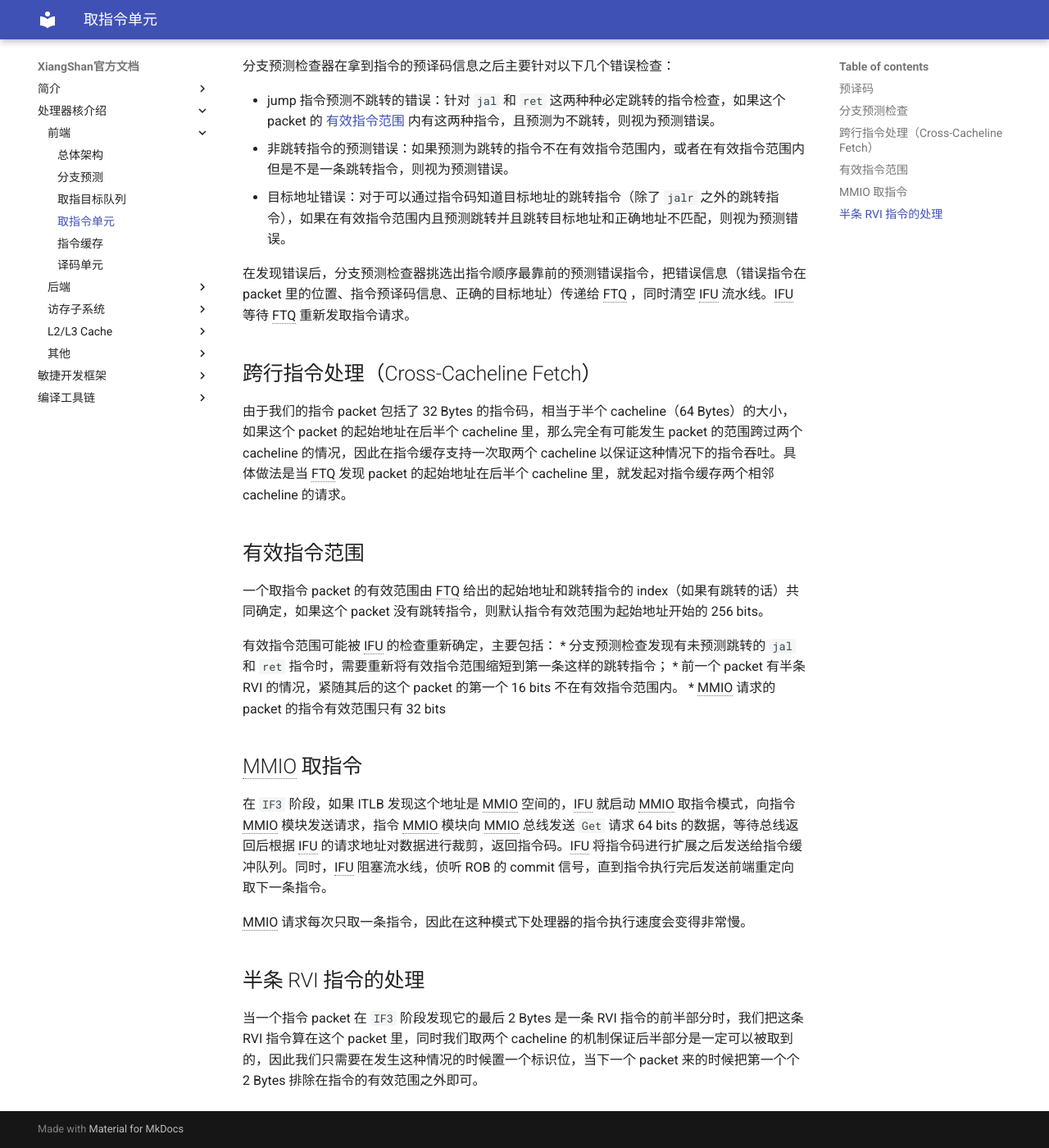
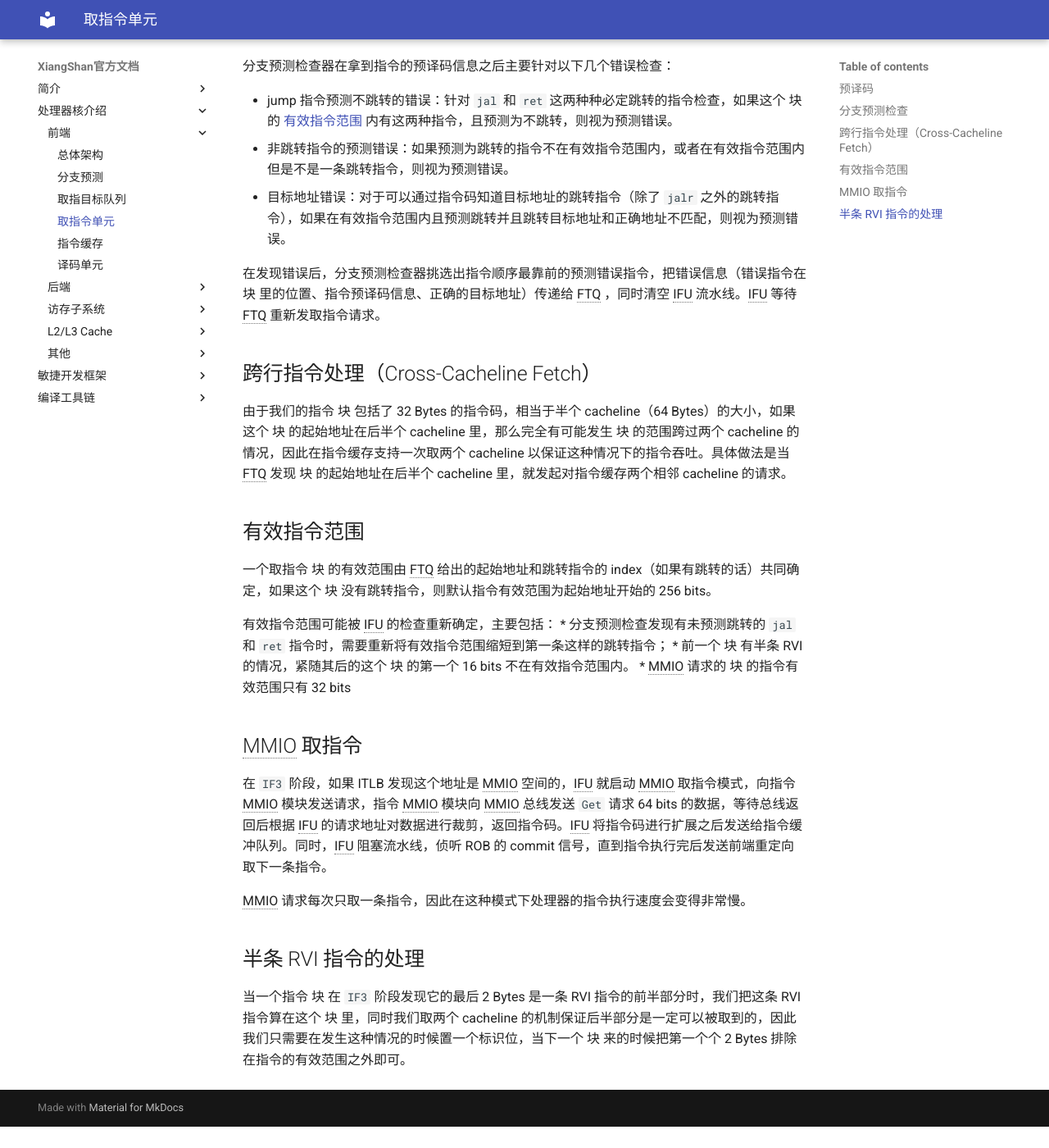
Before and after one commit to OpenXiangShan/XiangShan-doc, an MkDocs documentation site: the page built from docs/frontend/ifu.md, in a window 1280 px wide and 1400 px high, scrolled down 1414 px. Shown: the whole window at 82% size. Built offline with MkDocs 1.6.1 and Material for MkDocs 9.7.7, drawn with Linux system fonts in a browser that asks for light colours; after the commit the page ends 2788 px from its top, so only the background shows below that; some of the changed text lies outside the part shown.

Commit message:
frontend/ifu: fix typo and wrong information

```diff
--- a/docs/frontend/ifu.md
+++ b/docs/frontend/ifu.md
@@ -7,10 +7,10 @@
 
 一个取指令请求从 FTQ 发出之后在 IFU 中经历了下面几个阶段：
 
-- 从 FTQ 发送过来的取指令请求包含了一个 32Bytes 指令码 （称为一个指令 packet ） 的起始地址和下一个跳转目标的地址，
+- 从 FTQ 发送过来的取指令请求包含了一个 32Bytes 指令码 （称为一个指令块 ） 的起始地址和下一个跳转目标的地址，
 - 在 `IFU0` 阶段同时发送请求给 IFU 流水线和 ICache 模块。
-- `IF1` 阶段会做一些简单计算（例如这个指令 packet 里每个 2 Bytes， 即每一条可能的指令的 PC ）。
-- `IF2` 阶段等到指令缓存返回最多两个 Cacheline 的数据（因为可能存在这个 [指令 packet 跨行](#crossfetch) 的情况）之后，第一步先做指令切分，将在取指令地址之外的指令码抛弃得到有效范围的指令码。送入预译码器进行[预译码](#predecode)，同时将 16 bits 的压缩指令扩展为 32 bits 的指令。
+- `IF1` 阶段会做一些简单计算（例如这个指令块里每个 2 Bytes， 即每一条可能的指令的 PC ）。
+- `IF2` 阶段等到指令缓存返回最多两个 Cacheline 的数据（因为可能存在这个 [指令块 跨行](#crossfetch) 的情况）之后，第一步先做指令切分，将在取指令地址之外的指令码抛弃得到有效范围的指令码。送入预译码器进行[预译码](#predecode)，同时将 16 bits 的压缩指令扩展为 32 bits 的指令。
 - `IF3` 阶段首先会将预译码结果送到 [分支预测检查器](#predchecker) 里，发现错误就会在下一拍刷新 IFU 流水线并把信息发送给 FTQ 刷新预测器并重新取指令。未发现错误的缓存在指令缓冲队列（IBuffer）里等待译码。
 - `IF3` 阶段还会根据地址翻译的结果向指令 MMIO 模块发起取指令请求，同时转变为 [MMIO 取指令模式](#mmiofetch)，指令一条一条顺序执行。
 - IFU 控制逻辑还需要 [处理半条 RVI 指令](#half) 的情况。
@@ -20,33 +20,33 @@
 
 预译码器将经过切分的 16 个 16 bits 指令码进行译码，得到部分指令信息（是否是跳转指令、跳转指令类型以及是否是压缩指令等），对于跳转指令还会计算它的目标地址。主要是为了给 [分支预测检查器](#predchecker) 提供指令信息和正确的目标地址以及及时更新预测器中的指令信息。
 
-另一方面，预译码器也会将压缩指令（如果这个 packet 里有的话）扩展为 32 bits 的长指令以便于后续简化译码逻辑。
+另一方面，预译码器也会将压缩指令（如果这个指令块里有的话）扩展为 32 bits 的长指令以便于后续简化译码逻辑。
 
 <h2 id=predchecker></h2>
 ##  分支预测检查
 
 分支预测检查器在拿到指令的预译码信息之后主要针对以下几个错误检查：
 
-- jump 指令预测不跳转的错误：针对 `jal` 和 `ret` 这两种种必定跳转的指令检查，如果这个 packet 的 [有效指令范围](#validinstr) 内有这两种指令，且预测为不跳转，则视为预测错误。
+- jump 指令预测不跳转的错误：针对 `jal` 和 `ret` 这两种种必定跳转的指令检查，如果这个 块 的 [有效指令范围](#validinstr) 内有这两种指令，且预测为不跳转，则视为预测错误。
 - 非跳转指令的预测错误：如果预测为跳转的指令不在有效指令范围内，或者在有效指令范围内但是不是一条跳转指令，则视为预测错误。
 - 目标地址错误：对于可以通过指令码知道目标地址的跳转指令（除了 `jalr` 之外的跳转指令），如果在有效指令范围内且预测跳转并且跳转目标地址和正确地址不匹配，则视为预测错误。
 
-在发现错误后，分支预测检查器挑选出指令顺序最靠前的预测错误指令，把错误信息（错误指令在 packet 里的位置、指令预译码信息、正确的目标地址）传递给 FTQ ，同时清空 IFU 流水线。IFU 等待 FTQ 重新发取指令请求。
+在发现错误后，分支预测检查器挑选出指令顺序最靠前的预测错误指令，把错误信息（错误指令在 块 里的位置、指令预译码信息、正确的目标地址）传递给 FTQ ，同时清空 IFU 流水线。IFU 等待 FTQ 重新发取指令请求。
 
 <h2 id=crossfetch></h2>
 ##  跨行指令处理（Cross-Cacheline Fetch）
 
-由于我们的指令 packet 包括了 32 Bytes 的指令码，相当于半个 cacheline（64 Bytes）的大小，如果这个 packet 的起始地址在后半个 cacheline 里，那么完全有可能发生 packet 的范围跨过两个 cacheline 的情况，因此在指令缓存支持一次取两个 cacheline 以保证这种情况下的指令吞吐。具体做法是当 FTQ 发现 packet 的起始地址在后半个 cacheline 里，就发起对指令缓存两个相邻 cacheline 的请求。
+由于我们的指令 块 包括了 32 Bytes 的指令码，相当于半个 cacheline（64 Bytes）的大小，如果这个 块 的起始地址在后半个 cacheline 里，那么完全有可能发生 块 的范围跨过两个 cacheline 的情况，因此在指令缓存支持一次取两个 cacheline 以保证这种情况下的指令吞吐。具体做法是当 FTQ 发现 块 的起始地址在后半个 cacheline 里，就发起对指令缓存两个相邻 cacheline 的请求。
 
 <h2 id=validinstr></h2>
 ##  有效指令范围
 
-一个取指令 packet 的有效范围由 FTQ 给出的起始地址和跳转指令的 index（如果有跳转的话）共同确定，如果这个 packet 没有跳转指令，则默认指令有效范围为起始地址开始的 256 bits。
+一个取指令 块 的有效范围由 FTQ 给出的起始地址和跳转指令的 index（如果有跳转的话）共同确定，如果这个 块 没有跳转指令，则默认指令有效范围为起始地址开始的 256 bits。
 
 有效指令范围可能被 IFU 的检查重新确定，主要包括：
 * 分支预测检查发现有未预测跳转的 `jal` 和 `ret` 指令时，需要重新将有效指令范围缩短到第一条这样的跳转指令；
-* 前一个 packet 有半条 RVI 的情况，紧随其后的这个 packet 的第一个 16 bits 不在有效指令范围内。
-* MMIO 请求的 packet 的指令有效范围只有 32 bits
+* 前一个 块 有半条 RVI 的情况，紧随其后的这个 块 的第一个 16 bits 不在有效指令范围内。
+* MMIO 请求的 块 的指令有效范围只有 32 bits
 
 <h2 id=mmiofetch></h2>
 ## MMIO 取指令
@@ -58,6 +58,6 @@ MMIO 请求每次只取一条指令，因此在这种模式下处理器的指令
 <h2 id=half></h2>
 ##  半条 RVI 指令的处理
 
-当一个指令 packet 在 `IF3` 阶段发现它的最后 2 Bytes 是一条 RVI 指令的前半部分时，我们把这条 RVI 指令算在这个 packet 里，同时我们取两个 cacheline 的机制保证后半部分是一定可以被取到的，因此我们只需要在发生这种情况的时候置一个标识位，当下一个 packet 来的时候把第一个个 2 Bytes 排除在指令的有效范围之外即可。
+当一个指令 块 在 `IF3` 阶段发现它的最后 2 Bytes 是一条 RVI 指令的前半部分时，我们把这条 RVI 指令算在这个 块 里，同时我们取两个 cacheline 的机制保证后半部分是一定可以被取到的，因此我们只需要在发生这种情况的时候置一个标识位，当下一个 块 来的时候把第一个个 2 Bytes 排除在指令的有效范围之外即可。
 
 --8<-- "docs/frontend/abbreviations.md"
```
Also changed, not shown: docs/frontend/icache.md (+12 -13 lines), docs/tools/lightsss.md (+1 -1 lines), docs/figs/frontend/frontend.png.
